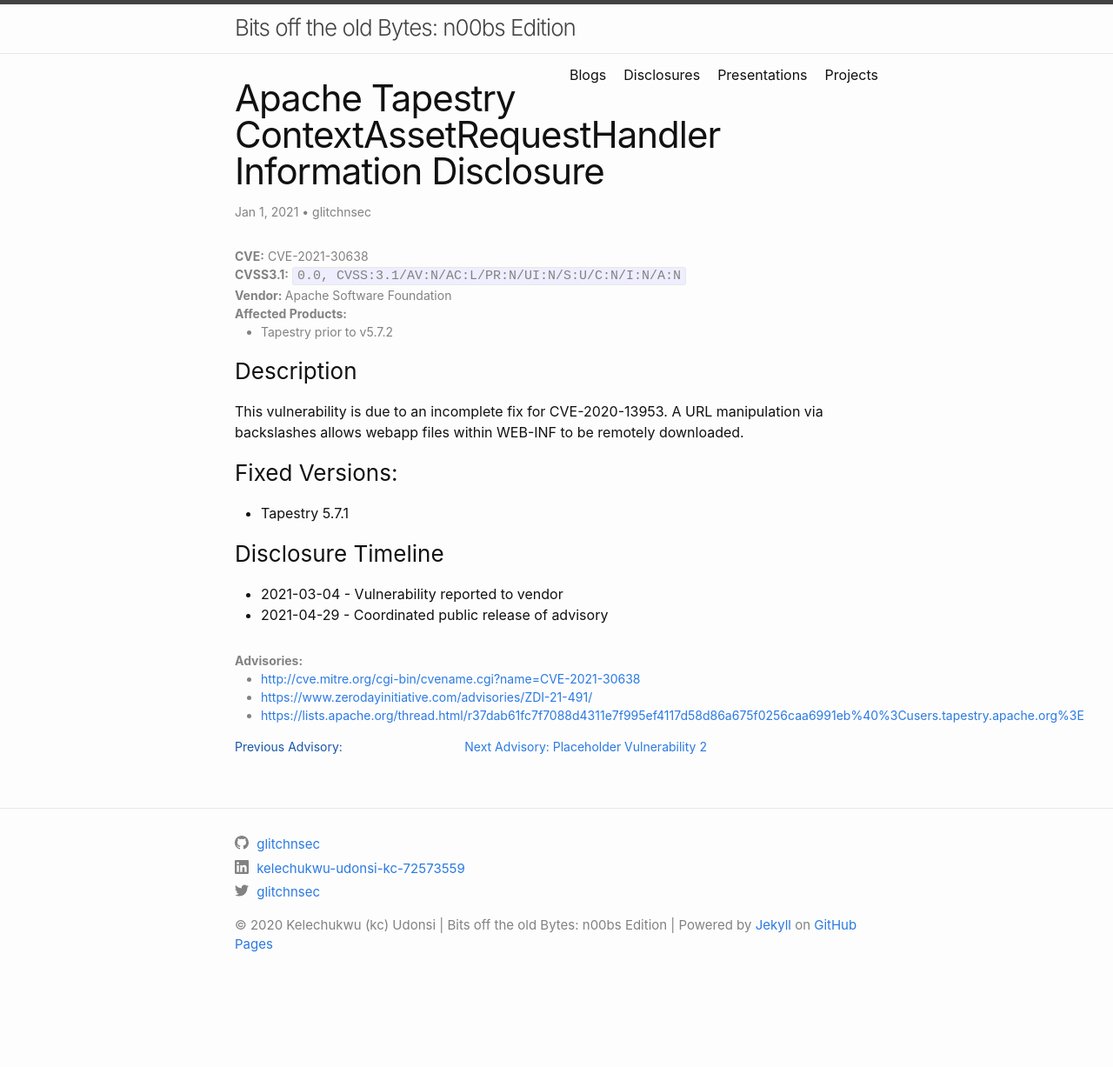
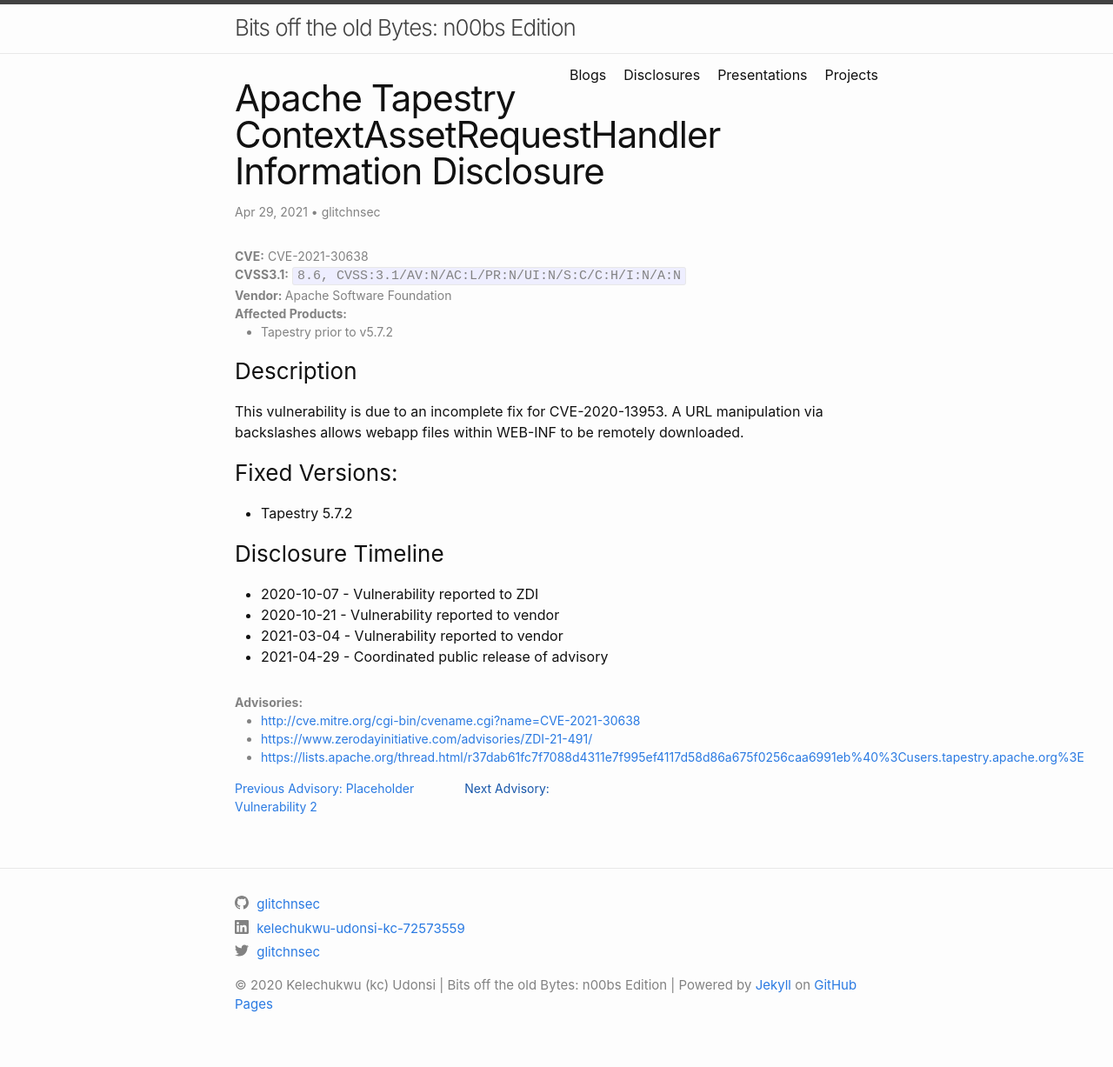
Before and after one commit to glitchnsec/glitchnsec.github.io, a Jekyll site: the page built from _disclosures/CVE-2021-30638.md, in a window 1280 px wide. Shown: the whole page at 87% size. Built offline with Jekyll 4.4.1, drawn with Linux system fonts in a browser that asks for light colours; before the commit the page ends 1158 px from its top, so only the background shows below that.

Commit message:
update tapestry data

```diff
--- a/_disclosures/CVE-2021-30638.md
+++ b/_disclosures/CVE-2021-30638.md
@@ -3,9 +3,9 @@ layout: advisory
 cve: CVE-2021-30638
 vendor: Apache Software Foundation
 title: Apache Tapestry ContextAssetRequestHandler Information Disclosure
-cvss3: 0.0, CVSS:3.1/AV:N/AC:L/PR:N/UI:N/S:U/C:N/I:N/A:N
-date: 2021-01-01 01:38:18 -0500
-discovered: 2021-01-01 19:38:18 -0500
+cvss3: 8.6, CVSS:3.1/AV:N/AC:L/PR:N/UI:N/S:C/C:H/I:N/A:N
+date: 2021-04-29 13:19:18 -0600
+discovered: 2020-10-07 14:08:18 -0600
 products:
     - Tapestry prior to v5.7.2
 advisories:
@@ -13,7 +13,7 @@ advisories:
     - "https://www.zerodayinitiative.com/advisories/ZDI-21-491/"
     - "https://lists.apache.org/thread.html/r37dab61fc7f7088d4311e7f995ef4117d58d86a675f0256caa6991eb%40%3Cusers.tapestry.apache.org%3E"
 author: glitchnsec
-summary: Vulnerability summary
+summary: An Information Disclosure due to insufficient input validation exists in Apache Tapestry 5.4.0 and later
 ---
 
 ### Description
@@ -21,9 +21,11 @@ summary: Vulnerability summary
 This vulnerability is due to an incomplete fix for CVE-2020-13953. A URL manipulation via backslashes allows webapp files within WEB-INF to be remotely downloaded.
 
 ### Fixed Versions:
-- Tapestry 5.7.1
+- Tapestry 5.7.2
 
 ### Disclosure Timeline
 
+- 2020-10-07 - Vulnerability reported to ZDI
+- 2020-10-21 - Vulnerability reported to vendor
 - 2021-03-04 - Vulnerability reported to vendor
 - 2021-04-29 - Coordinated public release of advisory
```
